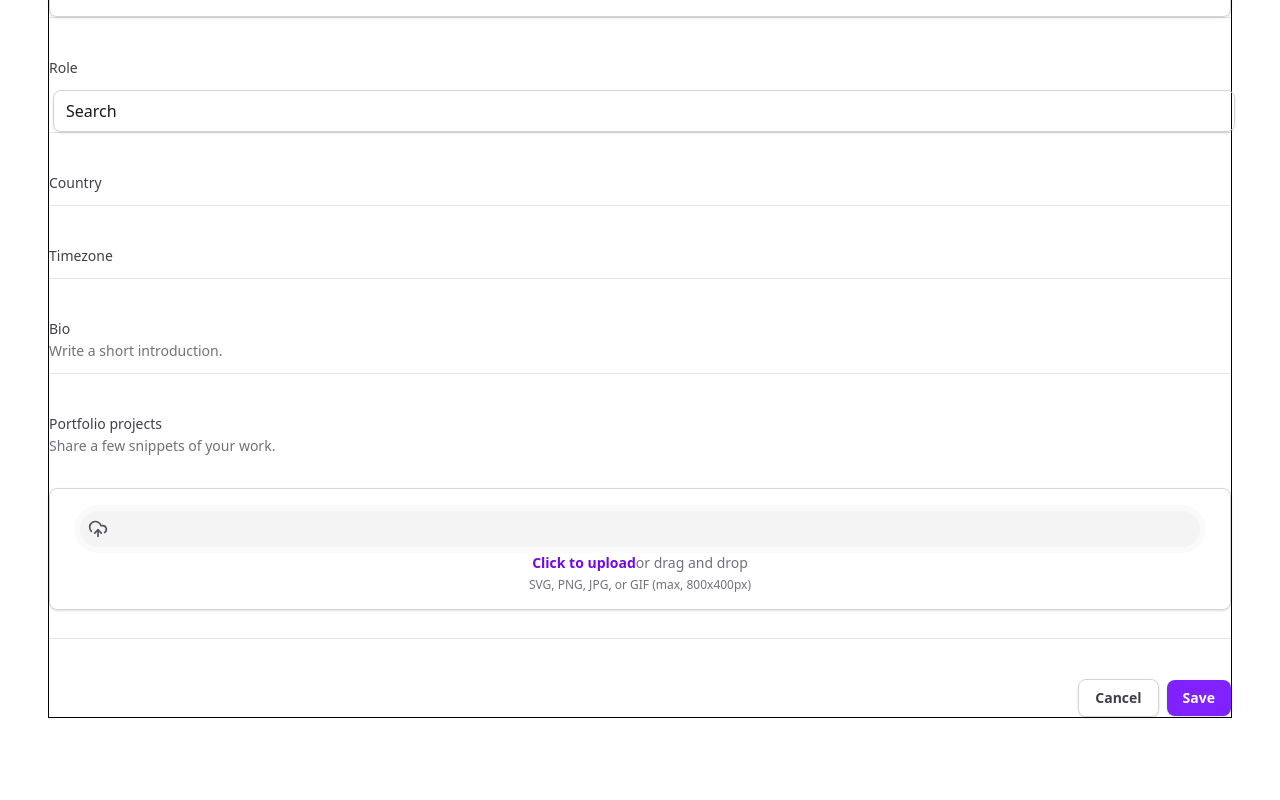
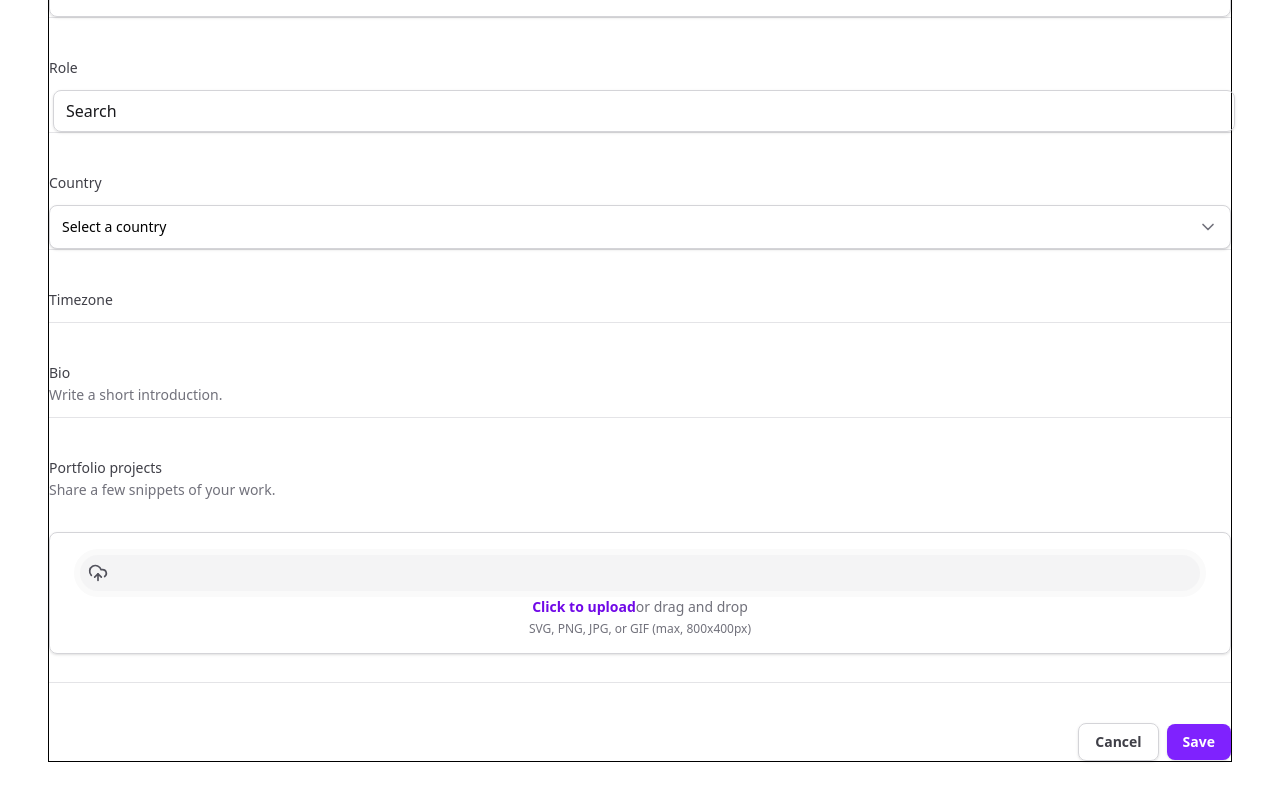
Before and after one commit to igortuag/tailwind-next, a Next.js app: page / in a window 1280 px wide. Shown: the part 1573-2373 px from the top of the page. Built offline with nearby package versions, Linux system fonts and the light colour scheme.

Commit message:
feat: add Radix UI Select component for country selection in the form

```diff
--- a/package.json
+++ b/package.json
@@ -9,6 +9,7 @@
     "lint": "next lint"
   },
   "dependencies": {
+    "@radix-ui/react-select": "^2.2.5",
     "@radix-ui/react-tabs": "^1.1.12",
     "framer-motion": "^12.16.0",
     "lucide-react": "^0.511.0",
--- a/src/app/page.tsx
+++ b/src/app/page.tsx
@@ -1,7 +1,8 @@
 import SettingsTabs from "@/components/SettingsTabs";
 import * as Input from "@/components/Input";
 import * as FileInput from "@/components/Form/FileInput";
-import { Mail, UploadCloud, User } from "lucide-react";
+import * as Select from "@radix-ui/react-select"
+import { ChevronDown, Mail, UploadCloud, User } from "lucide-react";
 
 export default function Home() {
   return (
@@ -101,7 +102,21 @@ export default function Home() {
             >
               Country
             </label>
-            <div></div>
+            <Select.Root>
+              <Select.Trigger
+                className="flex h-11 w-full items-center justify-between rounded-lg border border-zinc-300 bg-white px-3 py-2 text-sm shadow-sm hover:border-zinc-400 focus:border-violet-600 focus:outline-none focus:ring-1 focus:ring-violet-600"
+              >
+                <Select.Value className="text-black" placeholder="Select a country" />
+                <Select.Icon className="text-zinc-500">
+                  <ChevronDown className="h-5 w-5" />
+                </Select.Icon>
+              </Select.Trigger>
+              <Select.Content>
+                <Select.Item value="usa">United States</Select.Item>
+                <Select.Item value="canada">Canada</Select.Item>
+                <Select.Item value="uk">United Kingdom</Select.Item>
+              </Select.Content>
+            </Select.Root>
           </div>
 
           <div className="grid gap-3 grid-cols-form pt-5">
```
Also changed, not shown: 1 other file (tests, documents, lock files or other folders).
